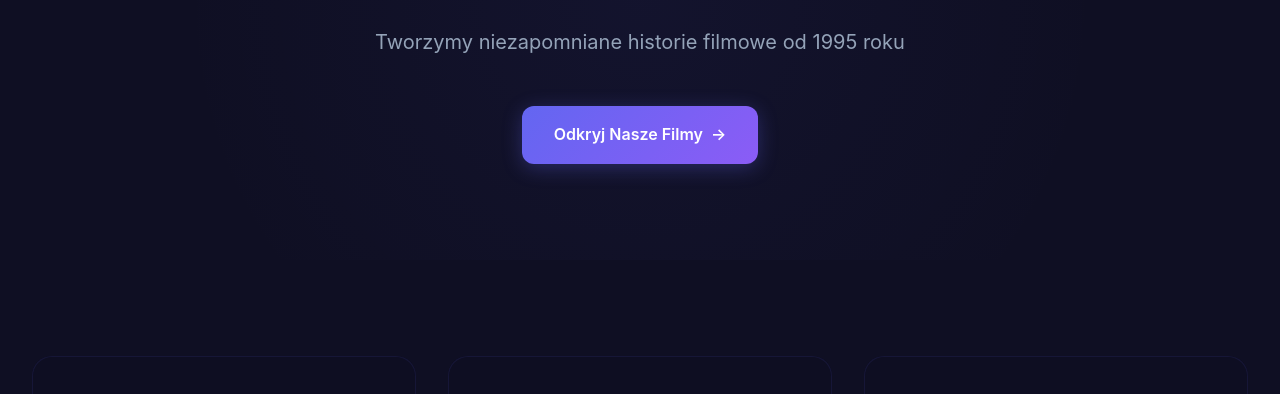
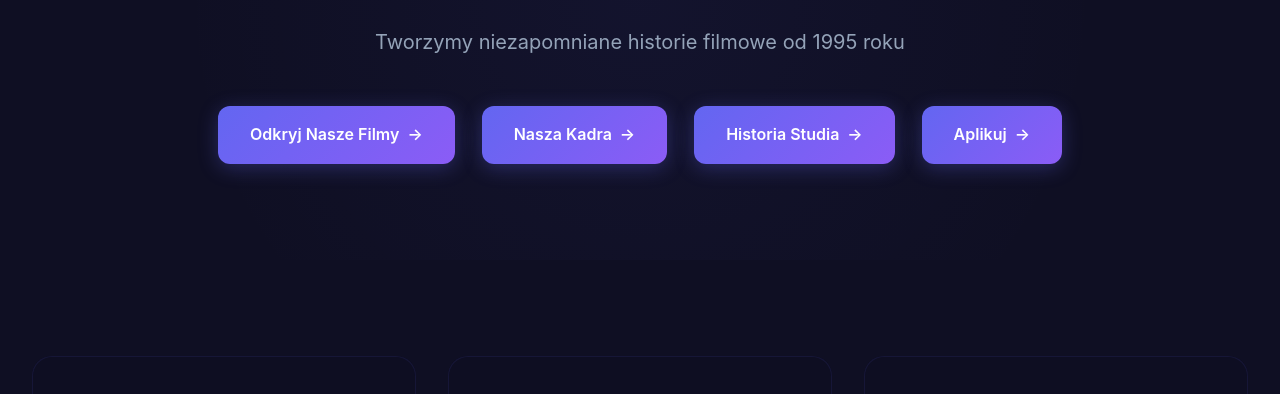
Before and after one commit to StudioFilmowePsary/strona, a plain HTML site: page index.html in a window 1280 px wide. Shown: the part 342-736 px from the top of the page. Drawn offline with Linux system fonts and the light colour scheme.

Commit message:
Update index.html

```diff
--- a/index.html
+++ b/index.html
@@ -815,6 +815,21 @@
                             Odkryj Nasze Filmy
                             <span>→</span>
                         </a>
+                        &nbsp;&nbsp;&nbsp;&nbsp;
+                        <a href="#" class="cta-button" onclick="showPage('team')">
+                            Nasza Kadra
+                            <span>→</span>
+                        </a>
+                        &nbsp;&nbsp;&nbsp;&nbsp;
+                        <a href="#" class="cta-button" onclick="showPage('history')">
+                            Historia Studia
+                            <span>→</span>
+                        </a>
+                        &nbsp;&nbsp;&nbsp;&nbsp;
+                        <a href="#" class="cta-button" onclick="showPage('apply')">
+                            Aplikuj
+                            <span>→</span>
+                        </a>
                     </div>
                 </div>
 
@@ -1451,4 +1466,5 @@
         });
     </script>
 </body>
+
 </html>
```
